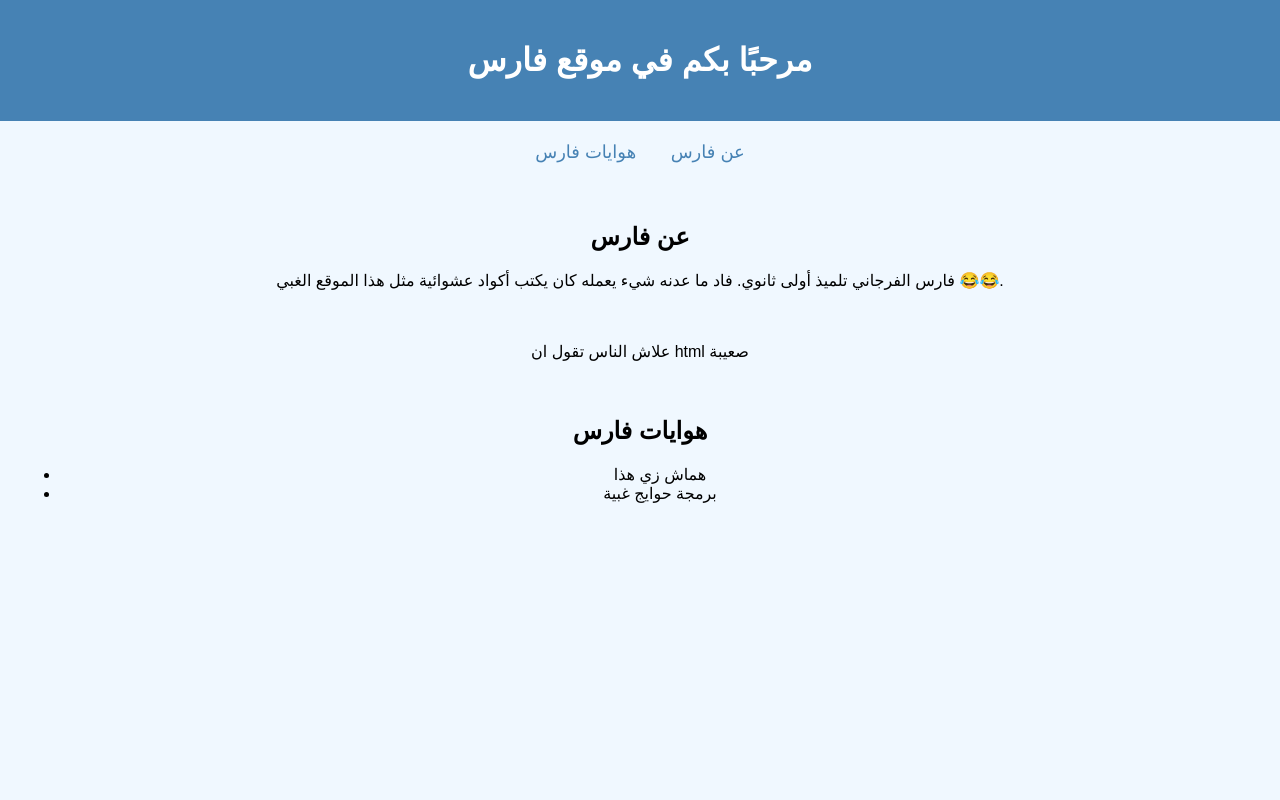
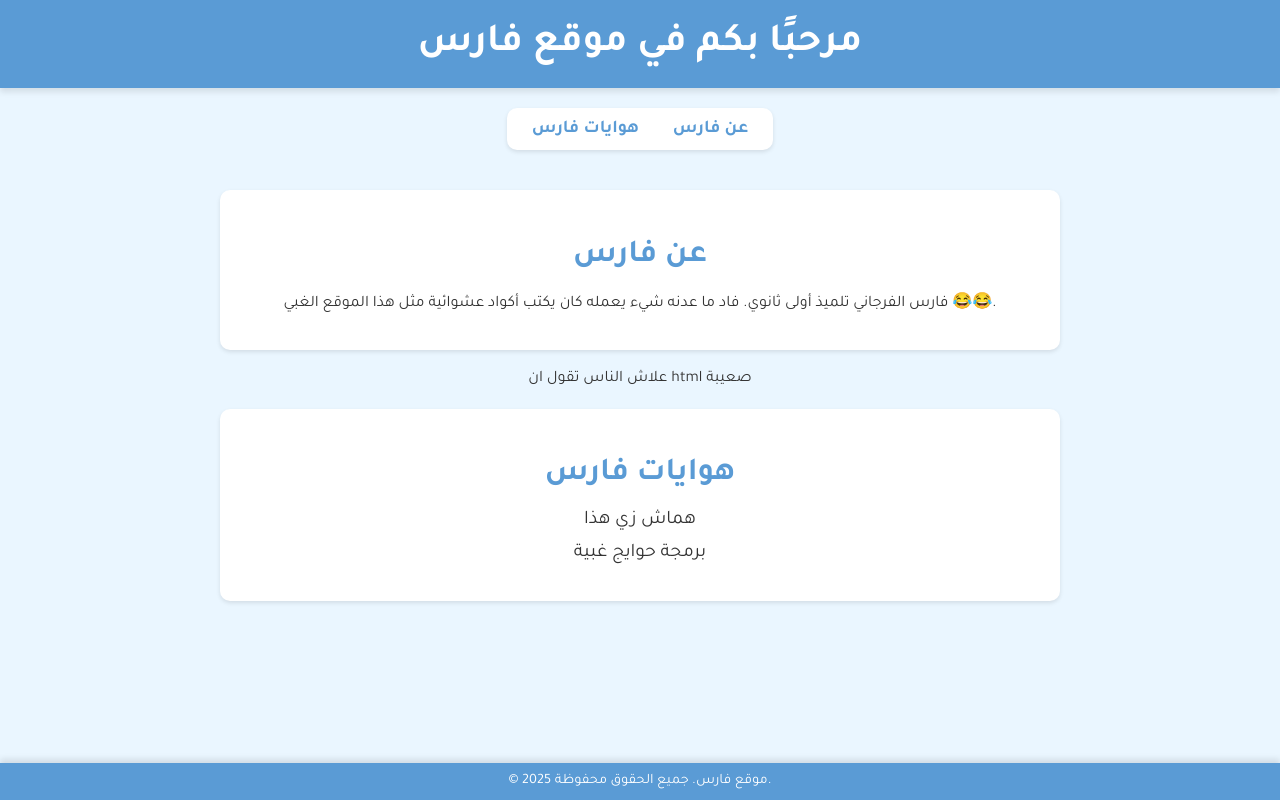
Before and after one commit to frogyboi/fareswebsite, a plain HTML site: page index.html in a window 1280 px wide. Drawn offline with Linux system fonts and the light colour scheme.

Commit message:
Update index.html

```diff
--- a/index.html
+++ b/index.html
@@ -5,47 +5,85 @@
     <meta charset="UTF-8">
     <meta name="viewport" content="width=device-width, initial-scale=1.0">
     <title>موقع فارس</title>
+    <link href="https://fonts.googleapis.com/css2?family=Tajawal:wght@400;700&display=swap" rel="stylesheet">
     <style>
         body {
-            font-family: Arial, sans-serif;
+            font-family: 'Tajawal', sans-serif;
             text-align: center;
-            background-color: #f0f8ff;
+            background-color: #eaf6ff;
             margin: 0;
             padding: 0;
+            color: #333;
         }
 
         header {
-            background-color: #4682b4;
+            background-color: #5a9bd5;
             color: white;
             padding: 20px 0;
+            box-shadow: 0 4px 6px rgba(0, 0, 0, 0.1);
+        }
+
+        header h1 {
+            margin: 0;
+            font-size: 2.5em;
         }
 
         nav {
             margin: 20px 0;
+            background-color: #ffffff;
+            padding: 10px;
+            border-radius: 10px;
+            box-shadow: 0 2px 4px rgba(0, 0, 0, 0.1);
+            display: inline-block;
         }
 
         nav a {
             margin: 0 15px;
             text-decoration: none;
-            color: #4682b4;
+            color: #5a9bd5;
             font-size: 18px;
+            font-weight: bold;
         }
 
         nav a:hover {
+            color: #3b7ca9;
             text-decoration: underline;
         }
 
         section {
             padding: 20px;
+            margin: 20px auto;
+            max-width: 800px;
+            background-color: #ffffff;
+            border-radius: 10px;
+            box-shadow: 0 2px 4px rgba(0, 0, 0, 0.1);
+        }
+
+        section h2 {
+            color: #5a9bd5;
+            font-size: 2em;
+            margin-bottom: 10px;
         }
 
         footer {
-            background-color: #4682b4;
+            background-color: #5a9bd5;
             color: white;
             padding: 10px 0;
             position: fixed;
             bottom: 0;
             width: 100%;
+            box-shadow: 0 -4px 6px rgba(0, 0, 0, 0.1);
+            font-size: 0.9em;
+        }
+
+        ul {
+            list-style-type: none;
+            padding: 0;
+        }
+
+        ul li {
+            margin: 10px 0;
+            font-size: 1.2em;
         }
     </style>
 </head>
@@ -70,6 +108,9 @@
             <li>برمجة حوايج غبية</li>
         </ul>
     </section>
+    <footer>
+        © 2025 موقع فارس. جميع الحقوق محفوظة.
+    </footer>
 </body>
 
 </html>
```
